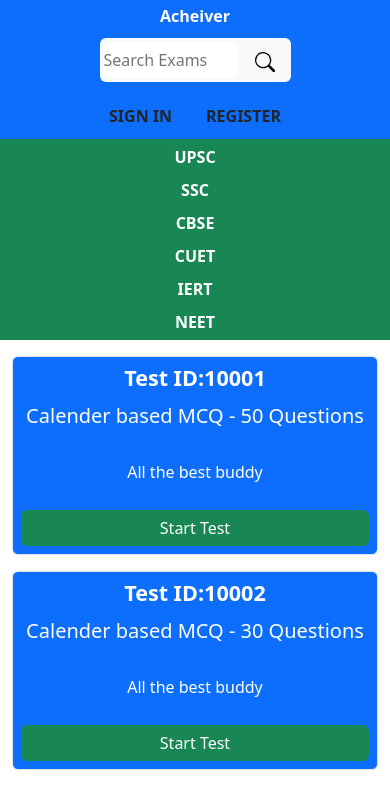
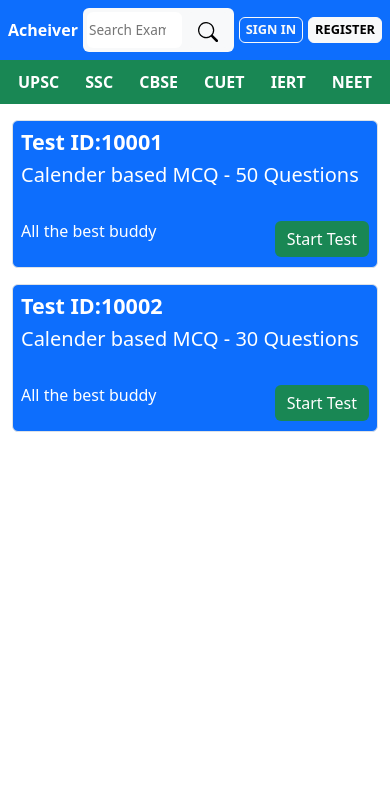
Before and after one commit to mantesh-29/UPSC-EXAM-PREPERATION, a plain HTML site: page SOURCE_CODE/UPSC/upsc.html in a window 390 px wide. Drawn offline with nearby package versions, Linux system fonts and the light colour scheme.

Commit message:
improve responsiveness

```diff
--- a/SOURCE_CODE/UPSC/upsc.html
+++ b/SOURCE_CODE/UPSC/upsc.html
@@ -6,6 +6,7 @@
   <title>UPSC EXAMS</title>
   <link href="https://cdn.jsdelivr.net/npm/bootstrap@5.3.8/dist/css/bootstrap.min.css" rel="stylesheet"/>
   <style>
+      <style>
     *{
       padding: 0;
       margin: 0;
@@ -19,70 +20,72 @@
       padding:2px 10px;
     }
 
-    .test {
-      word-wrap: break-word;
+    /* ✅ Keep header in one line */
+    .nav-top {
+      display: flex;
+      align-items: center;
+      justify-content: space-between;
+      gap: 10px;
     }
 
-    /* Responsive adjustments */
-    @media(max-width: 768px){
-      nav.nav-top {
-        flex-direction: column;
-        align-items: stretch;
-        gap: 10px;
-      }
+    .nav-top .brand {
+      flex: 0 0 auto; /* don’t shrink */
+      font-size: 1.2rem;
+      white-space: nowrap;
+    }
 
-      nav.nav-top form{
-        width: 100%;
-      }
+    .nav-top form {
+      flex: 1 1 auto; /* take available space */
+      min-width: 120px; /* prevent collapse */
+      margin: 0 !important;
+    }
 
-      nav.nav-top nav{
-        justify-content: space-around;
-        margin-top: 5px;
-      }
+    .nav-top .user-access {
+      flex: 0 0 auto;
+      display: flex;
+      gap: 5px;
+    }
 
-      .nav-bottom {
-        flex-direction: column;
-        gap: 5px;
-        align-items: center;
-      }
-
-      .topRow, .bottomRow {
-        flex-direction: column;
-        align-items: flex-start;
+    @media(max-width: 500px){
+      .nav-top {
         gap: 5px;
       }
-
-      .bottomRow p, .bottomRow button {
-        width: 100%;
-        text-align: center;
+      .nav-top form input {
+        font-size: 0.85rem;
       }
-
-      .bottomRow button {
-        margin-top: 5px;
+      .nav-top .brand {
+        font-size: 1rem;
+      }
+      .user-access button {
+        padding: 2px 6px;
+        font-size: 0.8rem;
       }
     }
   </style>
 </head>
 <body>
+
   <header class="d-flex flex-column ">
     <!-- Top Navbar -->
-    <nav class="nav-top bg-primary d-flex justify-content-between p-1 align-items-center flex-wrap">
+    <nav class="nav-top bg-primary p-2">
       <div class="brand fw-bold text-white">Acheiver</div>
-      <form class="border-0 bg-body-tertiary rounded d-flex p-1 w-50" onsubmit="return false;">
+
+      <form class="border-0 bg-body-tertiary rounded d-flex p-1">
         <input type="search" class="border-0 rounded w-100" placeholder="Search Exams" id="search">
         <button type="button" onclick="searchExams()" class="btn rounded border-0 bg-body-tertiary ms-1">
-          <img src="/Files/search.svg" alt="search" style="height:20px;">
+          <img src="/Files/search.svg" alt="" style="height:20px;">
         </button>
       </form>
-      <nav class="d-flex gap-2 flex-wrap">
-        <button class="btn fw-bold" onclick="signup()">SIGN IN</button>
-        <button class="btn fw-bold" onclick="register()">REGISTER</button>
-      </nav>
+
+      <div class="user-access">
+        <button class="btn btn-outline-light fw-bold" onclick="signup()">SIGN IN</button>
+        <button class="btn btn-light fw-bold" onclick="register()">REGISTER</button>
+      </div>
     </nav>
 
     <!-- Bottom Navbar -->
-    <nav class="nav-bottom bg-success d-flex justify-content-between p-1 flex-wrap">
-      <a href="./upsc.html">UPSC</a>
+    <nav class="nav-bottom bg-success d-flex justify-content-between p-2 flex-wrap">
+      <a href="">UPSC</a>
       <a href="">SSC</a>
       <a href="">CBSE</a>
       <a href="">CUET</a>
```
